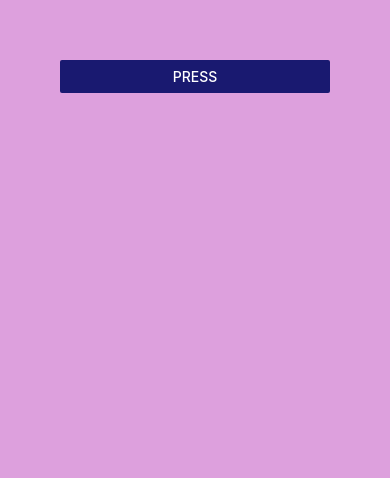
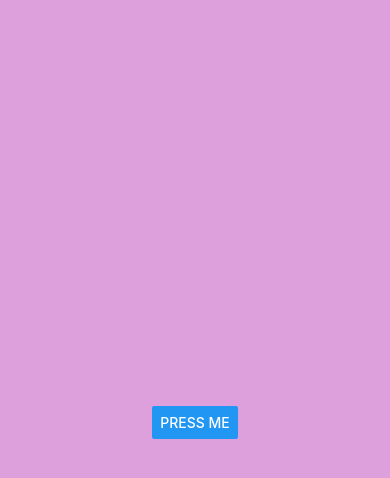
Before and after one commit to theo-fortune/heyo, a React Native app: screen / in a window 390 px wide. Shown: the top 478 px of the page. Built offline with nearby package versions, Linux system fonts and the light colour scheme.

Commit message:
Status Bar

```diff
--- a/App.js
+++ b/App.js
@@ -1,37 +1,32 @@
-import { View, Button, Pressable, Text, Modal, ScrollView } from "react-native";
+import { View, StatusBar, Button } from "react-native";
 import { useState } from "react";
 const logoImg = require("./assets/adaptive-icon.png");
 
 export default function App() {
-  const [isModalVisible, setIsModalVisible] = useState(false);
+  const [isStatusBarVisible, setIsStatusBarVisible] = useState(true);
+  const toggleStatusBar = () => {
+    setIsStatusBarVisible(!isStatusBarVisible);
+  };
+
   return (
-    <View style={{ flex: 1, backgroundColor: "plum", padding: 60 }}>
-      <ScrollView>
-        <Button
-          title="Press"
-          onPress={() => {
-            setIsModalVisible(true);
-          }}
-          color="midnightblue"
-        />
-        <Modal
-          visible={isModalVisible}
-          onRequestClose={() => setIsModalVisible(false)}
-          animationType="slide"
-          presentationStyle="pageSheet"
-        >
-          <View style={{ flex: 1, backgroundColor: "lightblue", padding: 60 }}>
-            <Text>Modal Content</Text>
-            <Button
-              color="midnightblue"
-              title="Close"
-              onPress={() => {
-                setIsModalVisible(false);
-              }}
-            />
-          </View>
-        </Modal>
-      </ScrollView>
+    <View
+      style={{
+        flex: 1,
+        justifyContent: "center",
+        alignItems: "center",
+        backgroundColor: "plum",
+        padding: 60,
+      }}
+    >
+      <StatusBar
+        backgroundColor="gold"
+        barStyle="dark-content"
+        hidden={!isStatusBarVisible}
+      />
+      <Button
+        title={isStatusBarVisible ? "Press Me" : "UnPress Me"}
+        onPress={toggleStatusBar}
+      />
     </View>
   );
 }
```
